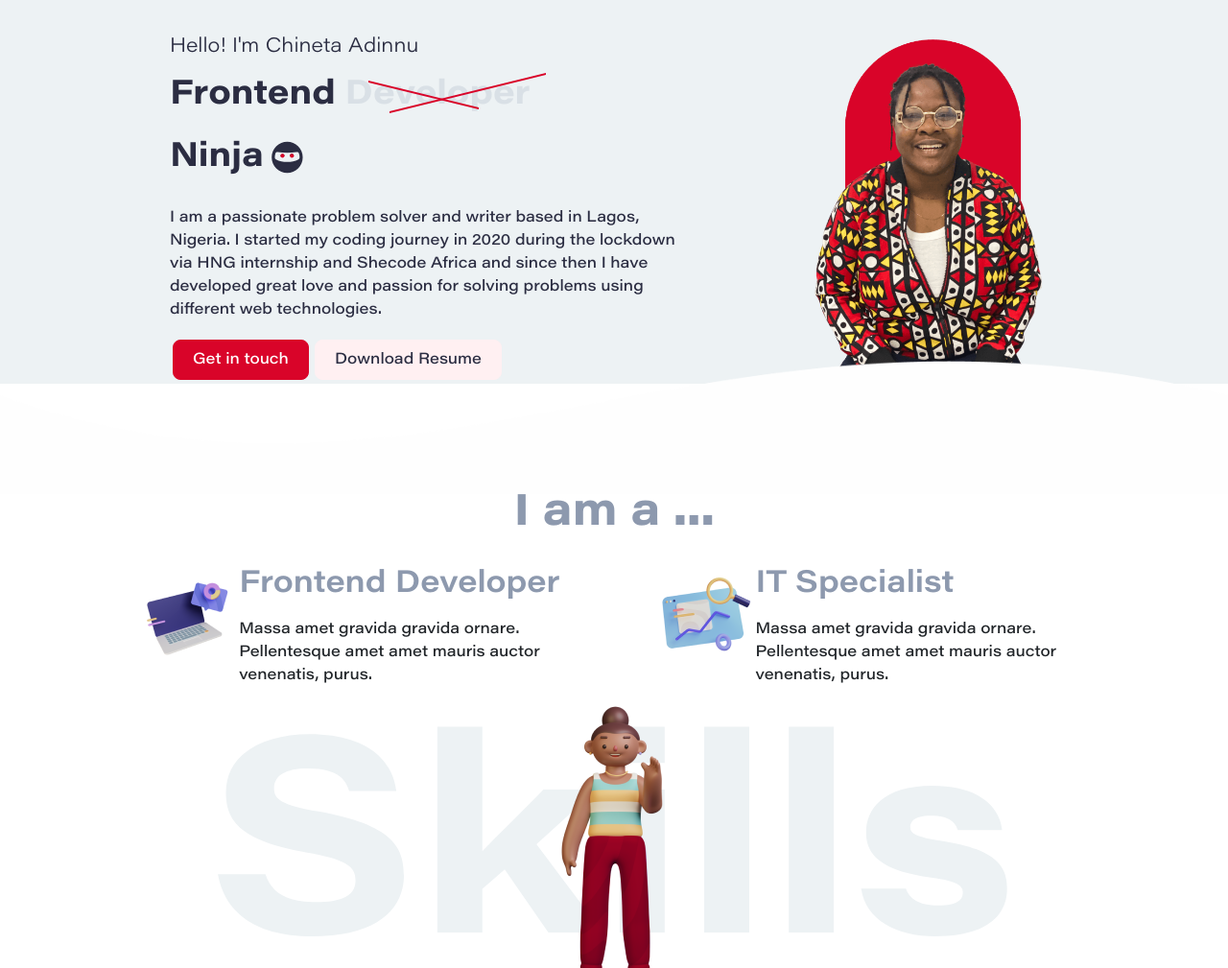
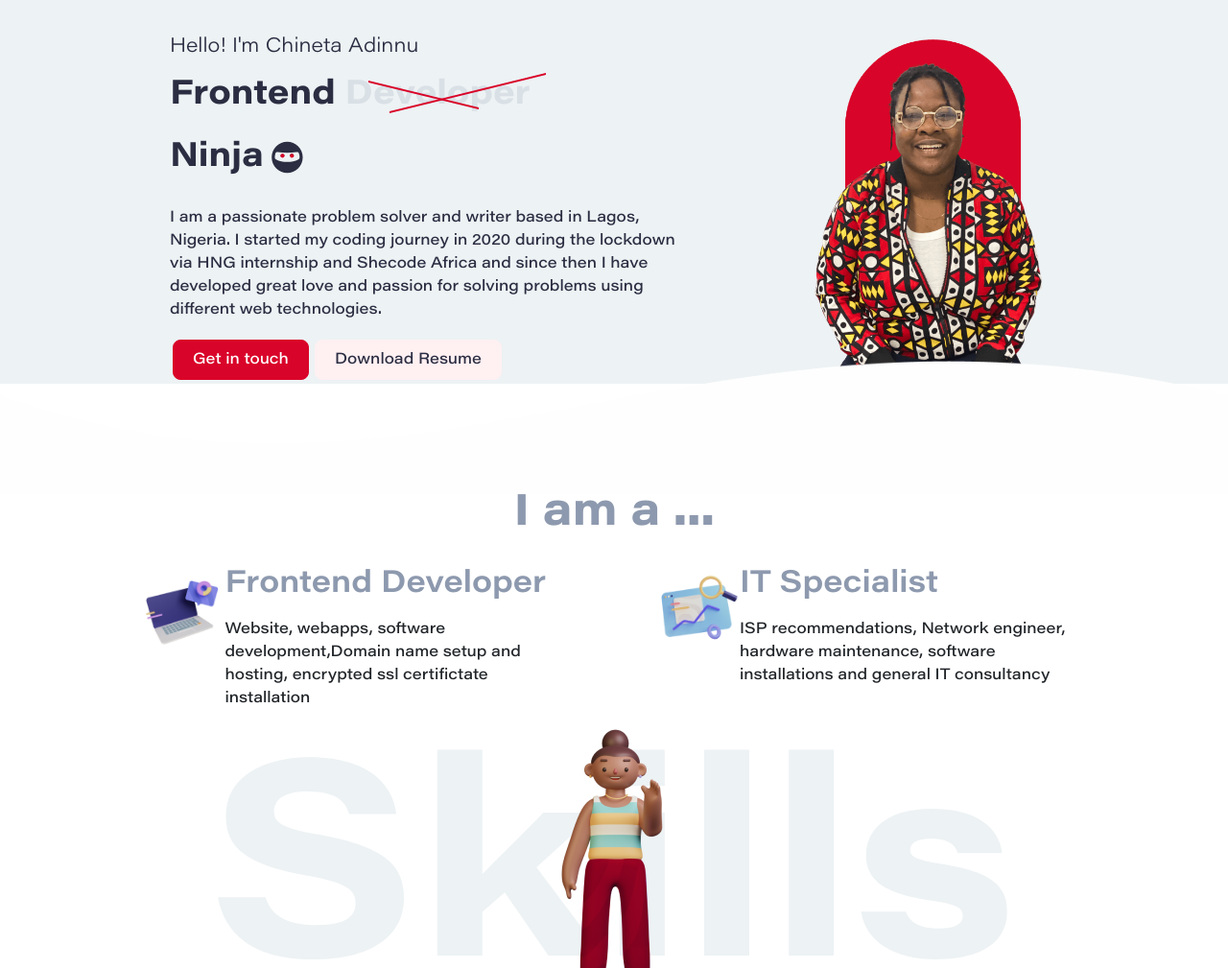
Before and after one commit to Netacci/portfolio, a plain HTML site: page index.html in a window 1280 px wide. Shown: the part 91-1100 px from the top of the page at 96% size. Drawn offline with nearby package versions, Linux system fonts and the light colour scheme; files whose address does not match are found by name.

Commit message:
some changes made

```diff
--- a/index.html
+++ b/index.html
@@ -161,7 +161,7 @@
 								<a href="" class="button-secondary">Download Resume</a>
 							</div>
 						</div>
-						<div class="hero-image col-12 col-md-5 col-lg-3">
+						<div class="hero-image mt-5 mt-md-0 col-12 col-md-5 col-lg-3">
 							<img src="./assets/images/profpic.png" alt="profile picture" class="img-fluid">
 						</div>
 					</div>
@@ -190,13 +190,12 @@
 									Frontend Developer
 								</h3>
 								<p class="mt-3">
-									Massa amet gravida gravida ornare. Pellentesque amet amet mauris auctor venenatis, purus.
-								</p>
+									Website, webapps, software development,Domain name setup and hosting, encrypted ssl certifictate installation	</p>
 
 							</div>
 
 						</div>
-						<div class="it col-12 col-md-5 d-flex">
+						<div class="it mt-4 mt-md-0 col-12 col-md-5 d-flex">
 							<div class="it-img w-50">
 								<img src="/assets/images/it-img.png" class="img-fluid">
 							</div>
@@ -206,7 +205,7 @@
 									IT Specialist
 								</h3>
 								<p class="mt-3">
-									Massa amet gravida gravida ornare. Pellentesque amet amet mauris auctor venenatis, purus.
+									ISP recommendations, Network engineer, hardware maintenance, software installations and general IT consultancy
 								</p>
 
 							</div>
```
Also changed, not shown: 1 other file.
